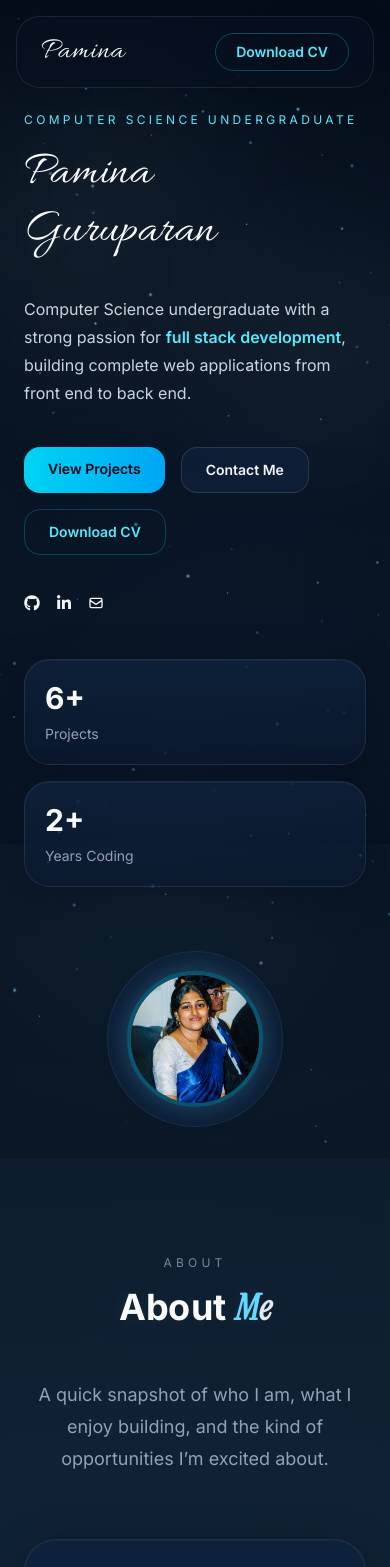
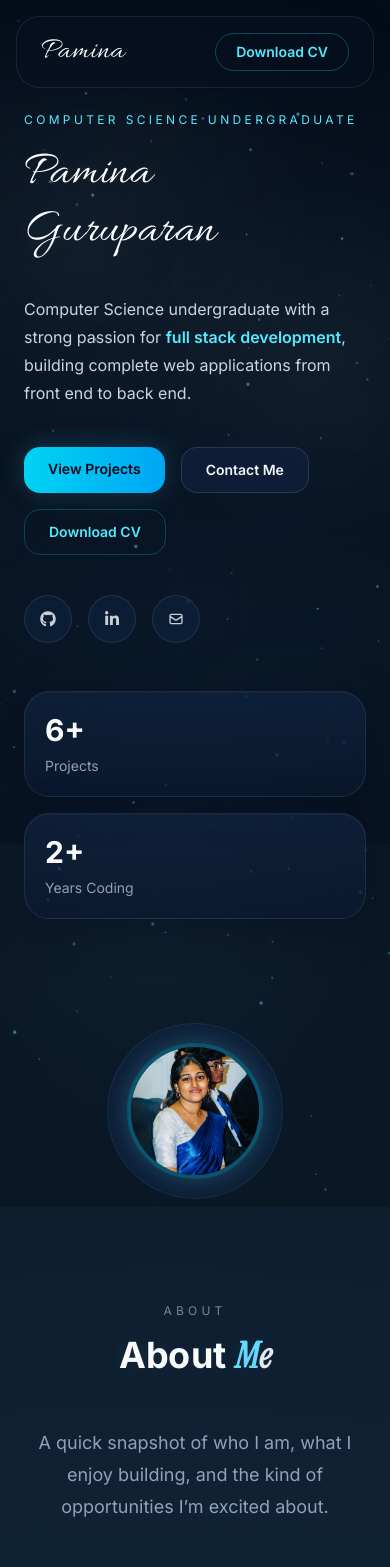
Before and after one commit to pamina-guru/pamina-portfolio, a React (Vite) app: page / in a window 390 px wide. Shown: the top 1567 px of the page. Built offline with nearby package versions, Linux system fonts and the light colour scheme.

Commit message:
Edited hero section

```diff
--- a/src/components/Hero.jsx
+++ b/src/components/Hero.jsx
@@ -19,12 +19,11 @@ function Hero() {
   return (
     <section
       id="home"
-      className="relative isolate min-h-screen overflow-hidden px-6 pb-8 pt-28 md:px-8 md:pt-40"
+      className="relative isolate min-h-screen overflow-hidden px-6 pb-2 pt-28 md:px-8 md:pt-40"
     >
       <HeroParticles />
 
       <div className="relative z-10 mx-auto grid min-h-[80vh] max-w-7xl items-center gap-10 lg:grid-cols-[1.1fr_0.9fr]">
-        {/* LEFT SIDE */}
         <motion.div
           style={{ y: yContent, opacity: opacityContent }}
           className="max-w-4xl"
@@ -33,14 +32,11 @@ function Hero() {
             Computer Science Undergraduate
           </p>
 
-          {/* ✅ RESPONSIVE NAME */}
-          <h1 className="hero-name-glow signature-name text-slate-50 leading-[0.95] text-[3rem] sm:text-[4.5rem] md:text-[5rem] xl:text-[6rem]">
-            {/* Desktop → single line */}
-            <span className="hidden sm:block whitespace-nowrap">
+          <h1 className="hero-name-glow signature-name text-[3rem] leading-[0.95] text-slate-50 sm:text-[4.5rem] md:text-[5rem] xl:text-[6rem]">
+            <span className="hidden whitespace-nowrap sm:block">
               <LetterReveal text="Pamina Guruparan" />
             </span>
 
-            {/* Mobile → two lines */}
             <span className="block sm:hidden">
               <span className="block whitespace-nowrap">
                 <LetterReveal text="Pamina" />
@@ -59,18 +55,17 @@ function Hero() {
             , building complete web applications from front end to back end.
           </p>
 
-          {/* BUTTONS */}
           <div className="mt-10 flex flex-wrap gap-4">
             <a
               href="#projects"
-              className="rounded-2xl bg-gradient-to-r from-cyan-400 to-sky-500 px-6 py-3 text-sm font-semibold text-slate-950 sm:px-8 sm:py-4"
+              className="rounded-2xl bg-gradient-to-r from-cyan-400 to-sky-500 px-6 py-3 text-sm font-semibold text-slate-950 shadow-[0_0_28px_rgba(100,217,255,0.18)] sm:px-8 sm:py-4"
             >
               View Projects
             </a>
 
             <a
               href="#contact"
-              className="rounded-2xl border border-slate-600/50 bg-[#0f223d]/70 px-6 py-3 text-sm font-semibold text-slate-100 sm:px-8 sm:py-4"
+              className="rounded-2xl border border-slate-600/50 bg-[#0f223d]/70 px-6 py-3 text-sm font-semibold text-slate-100 backdrop-blur-md transition duration-300 hover:border-cyan-400/35 hover:text-white sm:px-8 sm:py-4"
             >
               Contact Me
             </a>
@@ -78,31 +73,44 @@ function Hero() {
             <a
               href="/Pamina-Guruparan-CV.pdf"
               download
-              className="rounded-2xl border border-cyan-400/25 px-6 py-3 text-sm font-semibold text-cyan-300 sm:px-8 sm:py-4"
+              className="rounded-2xl border border-cyan-400/25 px-6 py-3 text-sm font-semibold text-cyan-300 transition duration-300 hover:border-cyan-300/45 hover:text-white sm:px-8 sm:py-4"
             >
               Download CV
             </a>
           </div>
 
-          {/* SOCIAL */}
           <div className="mt-10 flex items-center gap-4">
-            <a href="https://github.com/pamina-guru" target="_blank">
+            <a
+              href="https://github.com/pamina-guru"
+              target="_blank"
+              rel="noreferrer"
+              className="hero-social-circle"
+              aria-label="GitHub"
+            >
               <FaGithub />
             </a>
+
             <a
               href="https://www.linkedin.com/in/pamina-guruparan"
               target="_blank"
+              rel="noreferrer"
+              className="hero-social-circle"
+              aria-label="LinkedIn"
             >
               <FaLinkedinIn />
             </a>
-            <a href="mailto:pamiguru09@gmail.com">
+
+            <a
+              href="mailto:pamiguru09@gmail.com"
+              className="hero-social-circle"
+              aria-label="Email"
+            >
               <HiOutlineMail />
             </a>
           </div>
 
-          {/* STATS */}
           <ScrollReveal delay={0.2}>
-            <div className="mt-12 grid gap-4 sm:grid-cols-2">
+            <div className="mt-12 mb-10 grid gap-4 sm:grid-cols-2">
               {stats.map((stat, i) => (
                 <div key={i} className="section-card rounded-[1.6rem] p-5">
                   <p className="text-3xl font-bold text-slate-50">
@@ -115,16 +123,15 @@ function Hero() {
           </ScrollReveal>
         </motion.div>
 
-        {/* RIGHT SIDE IMAGE */}
         <motion.div
           style={{ y: yOrb }}
-          className="flex items-center justify-center"
+          className="mt-6 flex items-center justify-center sm:mt-10 lg:mt-0"
         >
-          <div className="relative mt-6 sm:mt-10 lg:mt-0 flex h-[11rem] w-[11rem] sm:h-[14rem] sm:w-[14rem] lg:h-[18rem] lg:w-[18rem] items-center justify-center rounded-full border border-slate-700/40 bg-[#0f223d]/70 backdrop-blur-md">
+          <div className="relative flex h-[11rem] w-[11rem] items-center justify-center rounded-full border border-slate-700/40 bg-[#0f223d]/70 backdrop-blur-md sm:h-[14rem] sm:w-[14rem] lg:h-[18rem] lg:w-[18rem]">
             <img
               src="/profile.jpeg"
               alt="Pamina Guruparan"
-              className="h-[8.5rem] w-[8.5rem] sm:h-[11rem] sm:w-[11rem] lg:h-[13.5rem] lg:w-[13.5rem] rounded-full object-cover border-4 border-cyan-400/30 shadow-[0_0_25px_rgba(100,217,255,0.25)]"
+              className="h-[8.5rem] w-[8.5rem] rounded-full border-4 border-cyan-400/30 object-cover shadow-[0_0_25px_rgba(100,217,255,0.25)] sm:h-[11rem] sm:w-[11rem] lg:h-[13.5rem] lg:w-[13.5rem]"
             />
           </div>
         </motion.div>
```
